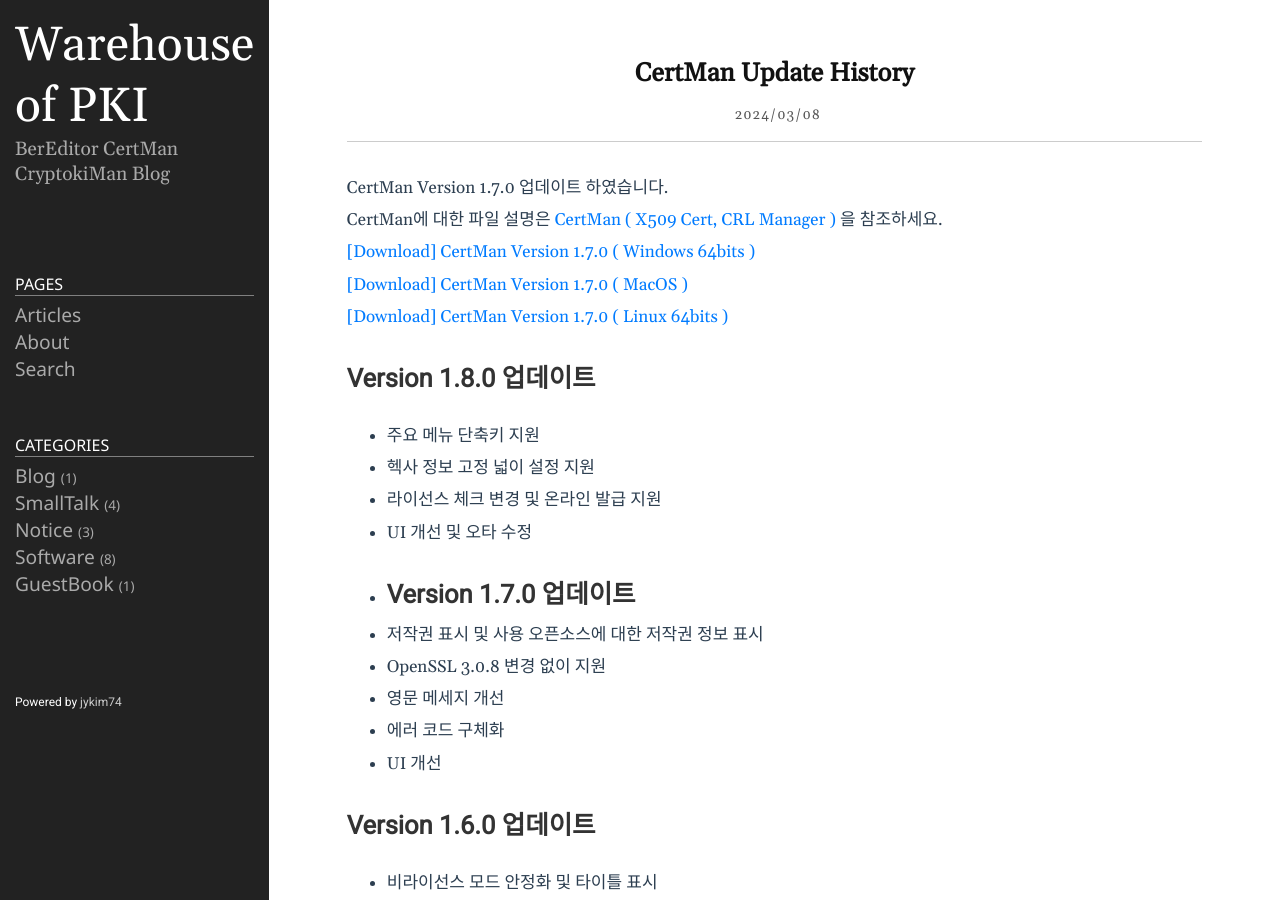
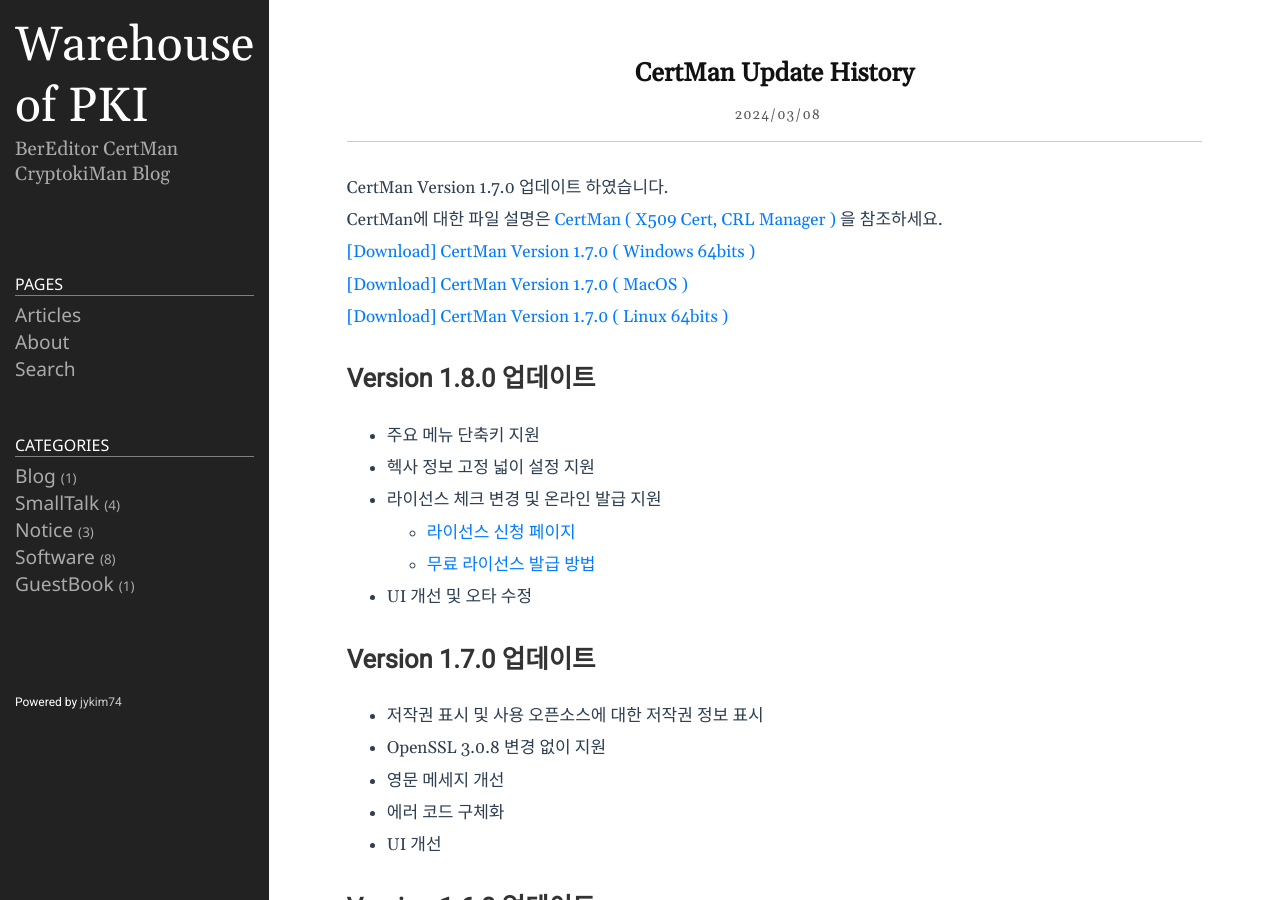
Before and after one commit to jykim74/jykim74.github.io, a Jekyll site: the page built from _posts/2024-03-08-CertManUpdate.md, in a window 1280 px wide and 900 px high. Built offline with Jekyll 4.4.1, drawn with Linux system fonts in a browser that asks for light colours; nearby versions of some CDN libraries; comment, search, counter and statistics services are not loaded.

Commit message:
Update 2024-03-08-CertManUpdate.md

```diff
--- a/_posts/2024-03-08-CertManUpdate.md
+++ b/_posts/2024-03-08-CertManUpdate.md
@@ -15,8 +15,10 @@
 - 주요 메뉴 단축키 지원
 - 헥사 정보 고정 넓이 설정 지원
 - 라이선스 체크 변경 및 온라인 발급 지원
+  * [라이선스 신청 페이지](http://jykim74.mycafe24.com/user_reg.php)
+  * [무료 라이선스 발급 방법](https://jykim74.tistory.com/notice/273)
 - UI 개선 및 오타 수정
--
+
 ## Version 1.7.0 업데이트
 
 -   저작권 표시 및 사용 오픈소스에 대한 저작권 정보 표시
```
